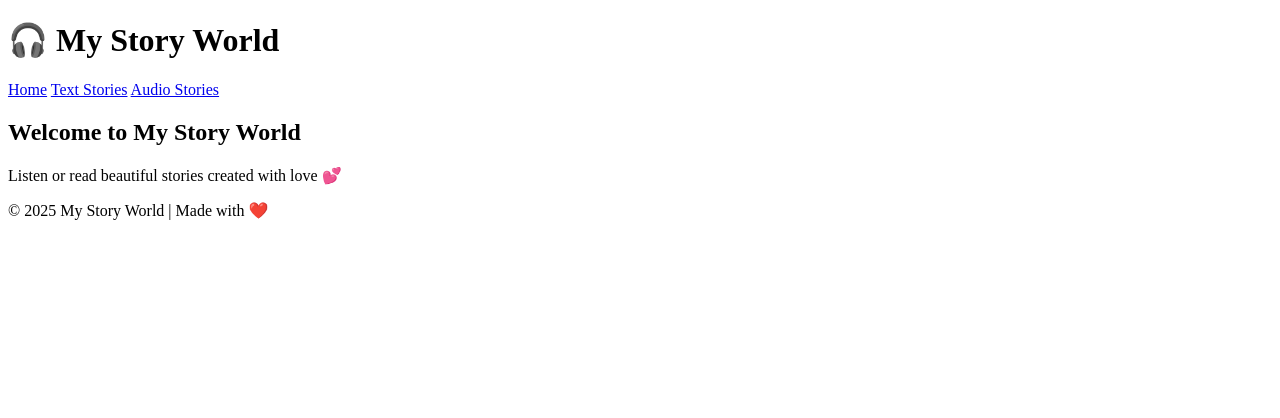
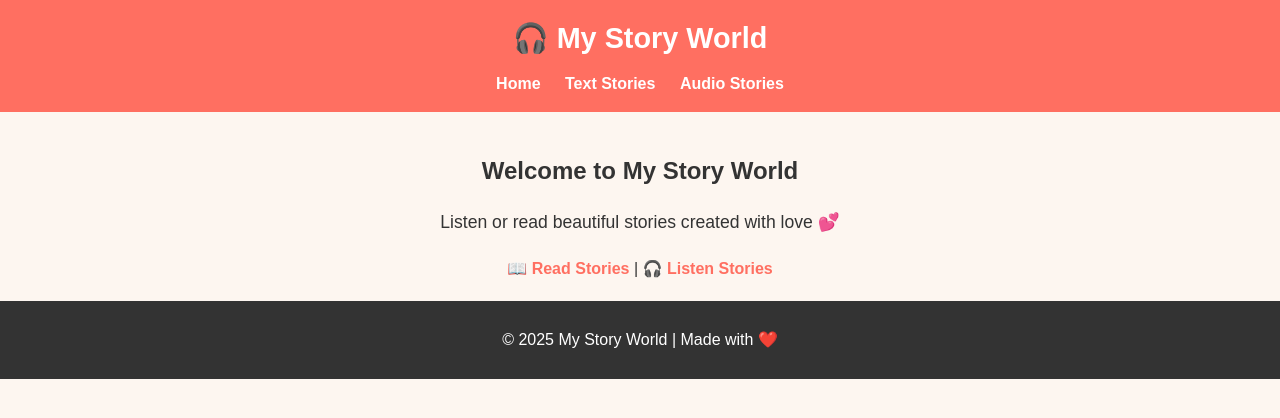
Before and after one commit to ps686815-cyber/Mystoryworld.8999, a plain HTML site: page Index.html in a window 1280 px wide. Drawn offline with Linux system fonts and the light colour scheme.

Commit message:
Update Index.html

```diff
--- a/Index.html
+++ b/Index.html
@@ -1,10 +1,74 @@
 <!DOCTYPE html>
 <html lang="en">
 <head>
-  <meta charset="UTF-8" />
-  <meta name="viewport" content="width=device-width, initial-scale=1.0" />
+  <meta charset="UTF-8">
+  <meta name="viewport" content="width=device-width, initial-scale=1.0">
   <title>My Story World</title>
-  <link rel="stylesheet" href="style.css" />
+  <link rel="stylesheet" href="style.css">
+  <style>
+    /* Quick mobile-friendly styles */
+    body {
+      font-family: Arial, sans-serif;
+      margin: 0;
+      padding: 0;
+      background: #fdf6f0;
+      color: #333;
+      line-height: 1.6;
+    }
+    header {
+      background: #ff6f61;
+      color: white;
+      padding: 15px 10px;
+      text-align: center;
+    }
+    header h1 {
+      margin: 0;
+      font-size: 1.8em;
+    }
+    nav {
+      margin-top: 10px;
+    }
+    nav a {
+      color: white;
+      text-decoration: none;
+      margin: 0 10px;
+      font-weight: bold;
+    }
+    nav a:hover {
+      text-decoration: underline;
+    }
+    main {
+      padding: 20px;
+      text-align: center;
+    }
+    main h2 {
+      font-size: 1.5em;
+      margin-bottom: 10px;
+    }
+    main p {
+      font-size: 1.1em;
+      margin-bottom: 20px;
+    }
+    footer {
+      background: #333;
+      color: white;
+      text-align: center;
+      padding: 10px 0;
+      position: relative;
+      bottom: 0;
+      width: 100%;
+    }
+    /* Responsive adjustments */
+    @media (max-width: 600px) {
+      header h1 {
+        font-size: 1.5em;
+      }
+      nav a {
+        display: block;
+        margin: 5px 0;
+      }
+    }
+  </style>
 </head>
 <body>
   <header>
@@ -19,6 +83,8 @@
   <main>
     <h2>Welcome to My Story World</h2>
     <p>Listen or read beautiful stories created with love 💕</p>
+    <a href="stories.html" style="color:#ff6f61; font-weight:bold; text-decoration:none;">📖 Read Stories</a> |
+    <a href="audio.html" style="color:#ff6f61; font-weight:bold; text-decoration:none;">🎧 Listen Stories</a>
   </main>
 
   <footer>
```
